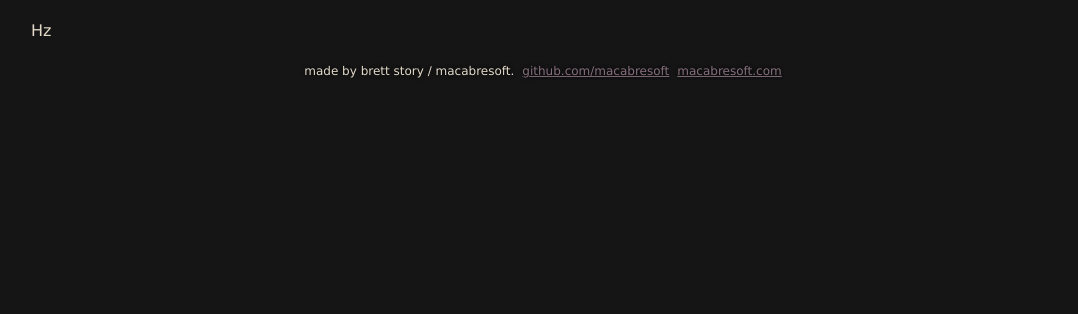
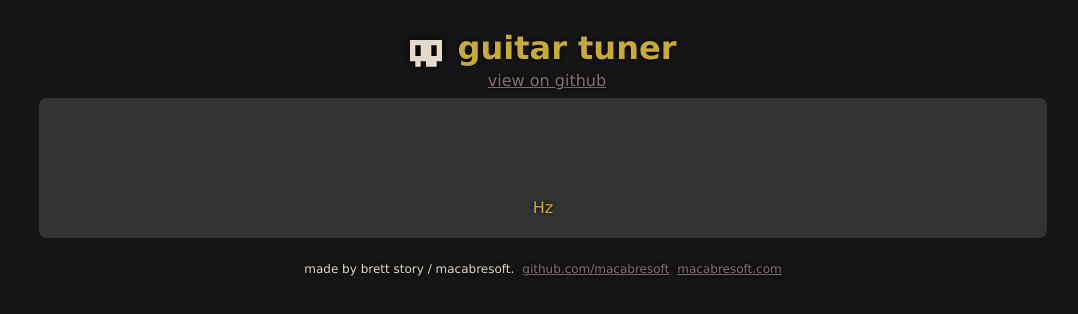
Before and after one commit to Macabresoft/guitar-tuner, an Angular app: page / in a window 1280 px wide. Shown: the top 314 px of the page, without its empty margins (97-1175 px from the left). Built offline with nearby package versions, Linux system fonts and the light colour scheme; no server answers.

Commit message:
Messing with styles

```diff
--- a/src/app/app.component.html
+++ b/src/app/app.component.html
@@ -1,4 +1,14 @@
 <div class="root">
+  <div class="center">
+    <a href="https://www.macabresoft.com" class="icon">
+      <svg viewBox="0 0 6 6">
+        <path fill-rule="nonzero" d="M0,0 h6 v4 h-1 v1 h-2 v-1 h-1 v1 h-1 v-1 h-1 z M1,1 v2 h1 v-2 z M4,1 v2 h1 v-2 z" />
+        A cool skull would be here if your browser supported svg.
+      </svg>
+    </a>
+    <h1>guitar tuner</h1>
+  </div>
+  <a class="center github" href="https://github.com/Macabresoft/guitar-tuner-web">view on github</a>
   <app-tuner></app-tuner>
   <router-outlet></router-outlet>
 </div>
--- a/src/app/tuner/tuner.component.css
+++ b/src/app/tuner/tuner.component.css
@@ -0,0 +1,26 @@
+.card {
+  background-color: var(--background-light-color);
+  border-radius: 0.5rem;
+  margin: 0.5rem;
+  padding: 0.5rem;
+}
+
+.card h1 {
+  color: var(--highlight-color);
+  font-weight: normal;
+  text-shadow: 0 0 0.25rem var(--shadow-color);
+  height: 5rem;
+  margin: 0.25rem 0.5rem 0.5rem 0.5rem;
+  font-size: 4rem;
+  text-align: center;
+}
+
+.card p {
+  color: var(--highlight-color);
+  font-weight: normal;
+  text-shadow: 0 0 0.25rem var(--shadow-color);
+  height: 1.5rem;
+  margin: 0.25rem 0.5rem 0.5rem 0.5rem;
+  font-size: 1rem;
+  text-align: center;
+}
--- a/src/app/tuner/tuner.component.html
+++ b/src/app/tuner/tuner.component.html
@@ -1,2 +1,6 @@
-<h1>{{ currentNote?.name}}<sub>{{ currentNote?.octave }}</sub></h1>
-<p>{{ currentFrequency }} Hz</p>
+<div class="center">
+  <div class="card">
+    <h1 class="center">{{ currentNote?.name}}<sub>{{ currentNote?.octave }}</sub></h1>
+    <p class="center">{{ currentFrequency }} Hz</p>
+  </div>
+</div>
```
